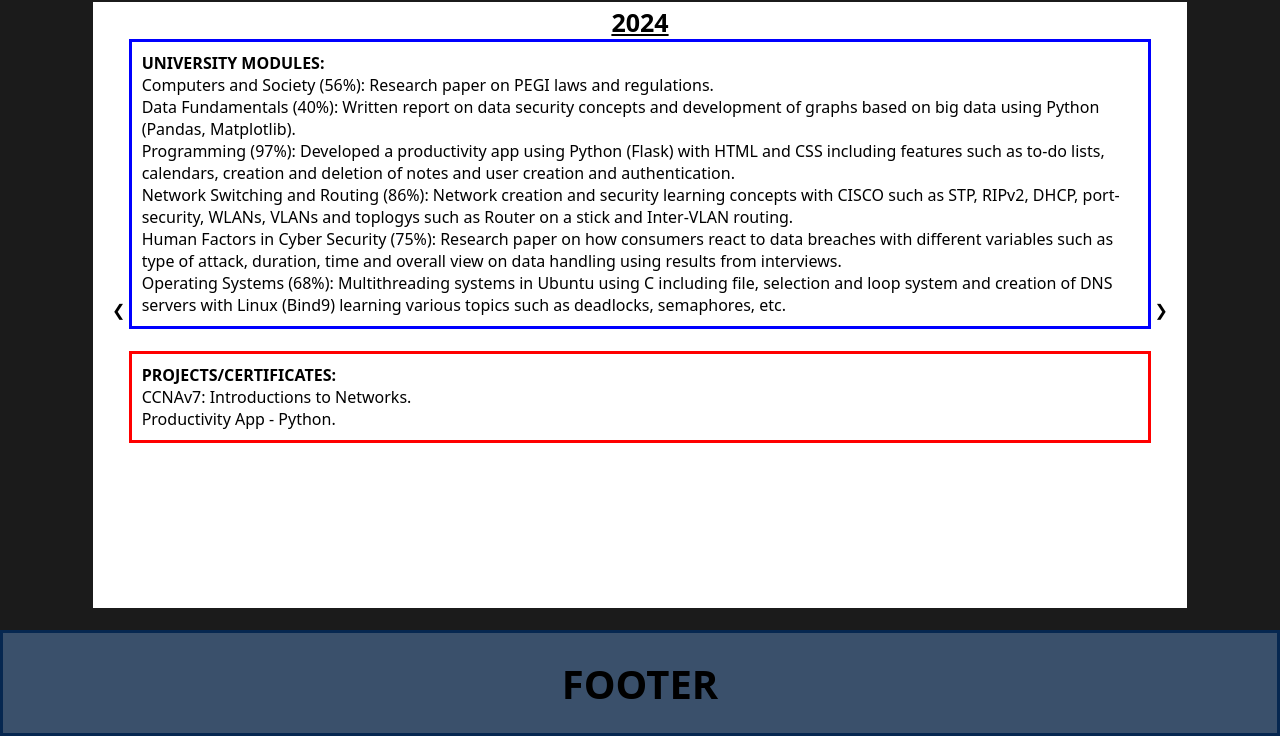
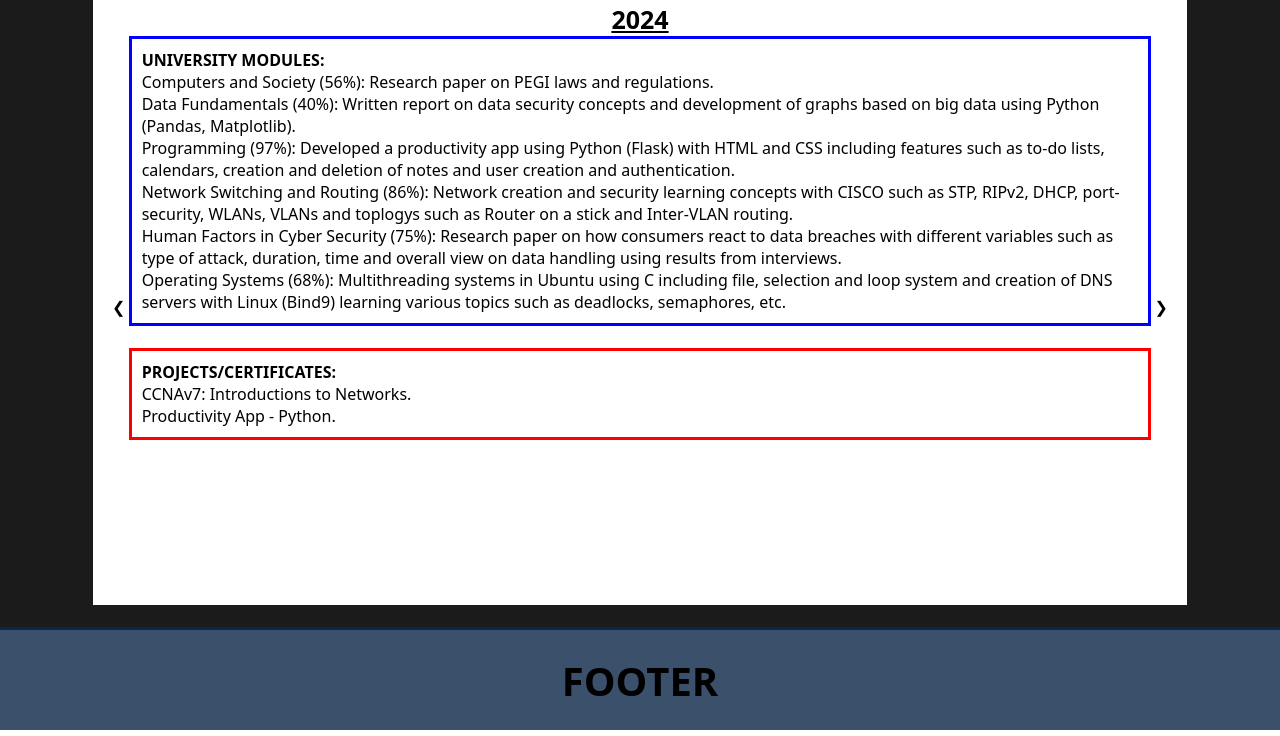
Before and after one commit to SameerUH/Portfolio-website, a PHP site: page /pages/index.php in a window 1280 px wide. Shown: the part 1484-2220 px from the top of the page. Run offline with PHP 8.4, Linux system fonts and the light colour scheme.

Commit message:
Changed the borders of the footers for all pages.

```diff
--- a/styles/certificates.css
+++ b/styles/certificates.css
@@ -49,6 +49,9 @@
     border-style: solid;
     margin: 0 auto;
     background-color: #3A506B;
+    border-top: none;
+    border-right: none;
+    border-left: none;
     border-color: #062750;
     padding-top: 10px;
     position: relative;
@@ -182,6 +185,9 @@
     align-items: center;
     font-size: 40px;
     height: 100px;
+    border-bottom: none;
+    border-right: none;
+    border-left: none;
     background-color: #3A506B;
     color: black;
 }
--- a/styles/contact.css
+++ b/styles/contact.css
@@ -49,6 +49,9 @@
     border-style: solid;
     margin: 0 auto;
     background-color: #3A506B;
+    border-top: none;
+    border-right: none;
+    border-left: none;
     border-color: #062750;
     padding-top: 10px;
     position: relative;
@@ -180,6 +183,9 @@
     border-color: #062750;
     justify-content: center;
     align-items: center;
+    border-bottom: none;
+    border-right: none;
+    border-left: none;
     font-size: 40px;
     height: 100px;
     background-color: #3A506B;
--- a/styles/index.css
+++ b/styles/index.css
@@ -50,6 +50,9 @@
     margin: 0 auto;
     background-color: #3A506B;
     border-color: #062750;
+    border-top: none;
+    border-right: none;
+    border-left: none;
     padding-top: 10px;
     position: relative;
     z-index: 10; /*Puts navbar above most content.*/
@@ -389,6 +392,9 @@
     justify-content: center;
     align-items: center;
     font-size: 40px;
+    border-bottom: none;
+    border-right: none;
+    border-left: none;
     height: 100px;
     background-color: #3A506B;
     color: black;
--- a/styles/project.css
+++ b/styles/project.css
@@ -50,6 +50,9 @@
     margin: 0 auto;
     background-color: #3A506B;
     border-color: #062750;
+    border-top: none;
+    border-right: none;
+    border-left: none;
     padding-top: 10px;
     position: relative;
     z-index: 10; /*Puts navbar above most content.*/
@@ -212,6 +215,9 @@
     align-items: center;
     font-size: 40px;
     height: 100px;
+    border-bottom: none;
+    border-right: none;
+    border-left: none;
     background-color: #3A506B;
     color: black;
 }
--- a/styles/resume.css
+++ b/styles/resume.css
@@ -50,6 +50,9 @@
     margin: 0 auto;
     background-color: #3A506B;
     border-color: #062750;
+    border-top: none;
+    border-right: none;
+    border-left: none;
     padding-top: 10px;
     position: relative;
     z-index: 10; /*Puts navbar above most content.*/
@@ -181,6 +184,9 @@
     justify-content: center;
     align-items: center;
     font-size: 40px;
+    border-bottom: none;
+    border-right: none;
+    border-left: none;
     height: 100px;
     background-color: #3A506B;
     color: black;
```
